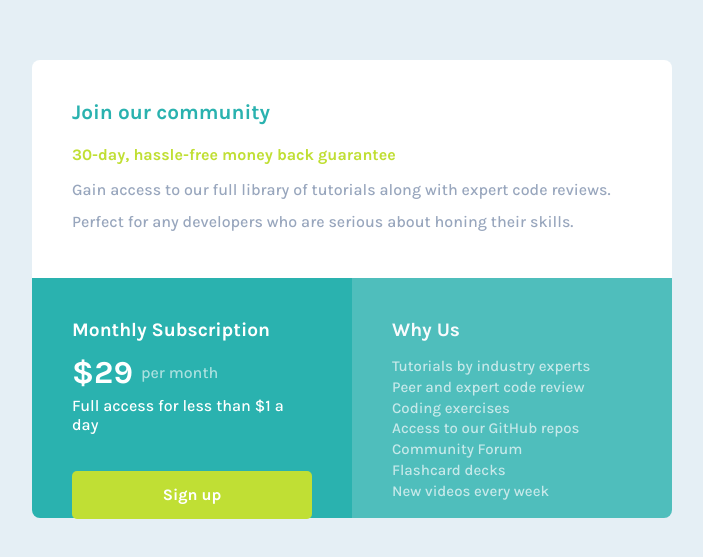
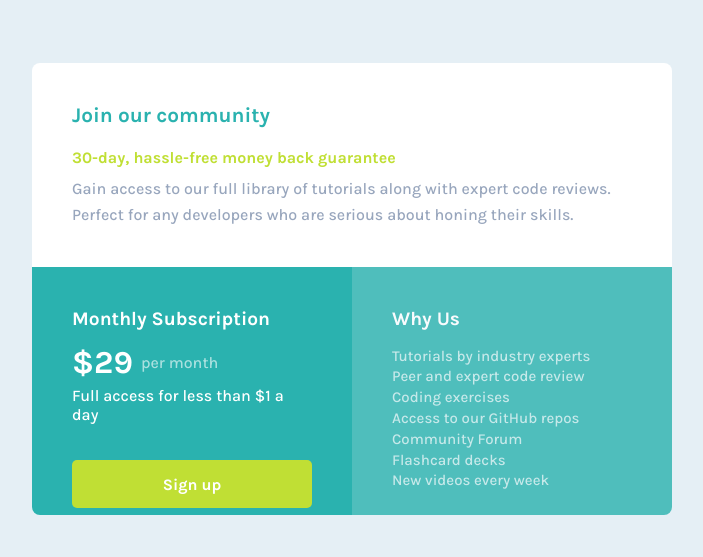
Before and after one commit to Khlez/Single-Price-Grid-Component, a plain HTML site: page index.html in a window 1280 px wide. Shown: the part 111-668 px from the top of the page, without its empty margins (288-991 px from the left). Drawn offline with Linux system fonts and the light colour scheme.

Commit message:
Update style.css

```diff
--- a/style.css
+++ b/style.css
@@ -52,7 +52,7 @@ body {
 
 .first-component .paragraph-2 {
   color: hsl(218, 22%, 67%);
-  line-height: 2em;
+  line-height: 1.6em;
 }
 
 .second-layer {
@@ -61,7 +61,7 @@ body {
 
 .second-component {
   width: 15em;
-  height: 10em;
+  height: 10.5em;
   padding: 2.5em;
   background-color: var(--component-color);
   color: white;
```
